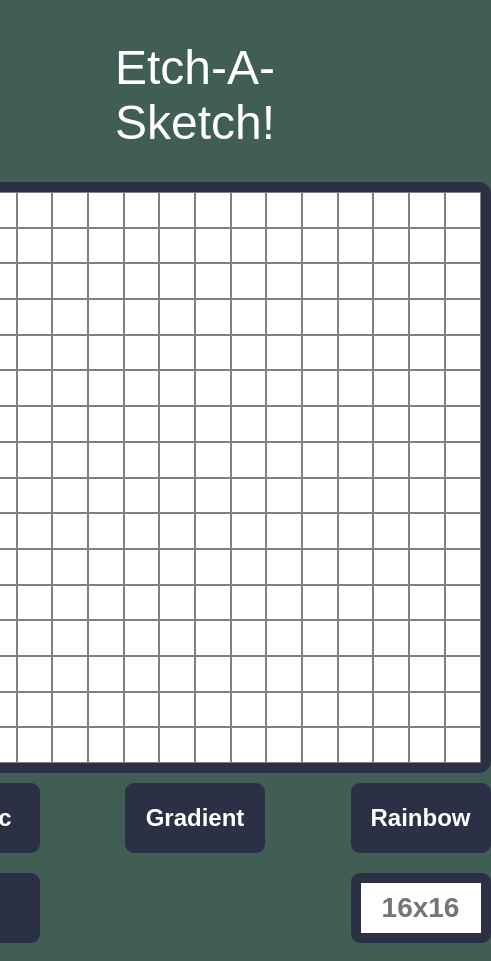
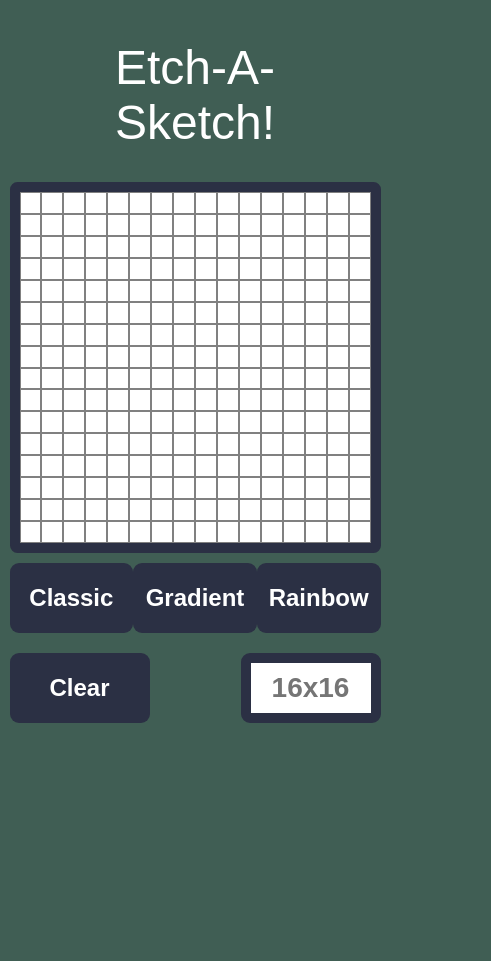
Before and after one commit to detierrez/odin-etchasketch, a plain HTML site: page index.html in a window 390 px wide. Shown: the whole page, 491 px wide, since content can reach past the window. After the commit the page ends 844 px from the top, so only its background shows below. Drawn offline with Linux system fonts and the light colour scheme; a web font is replaced by a local one.

Commit message:
Add mobile support
Made it work for touch interaction and smaller screens.

```diff
--- a/code.js
+++ b/code.js
@@ -3,7 +3,7 @@ const btnGradient = document.querySelector(".btn[data-label=Gradient]");
 const btnRainbow = document.querySelector(".btn[data-label=Rainbow]");
 const btnClear = document.querySelector(".btn[data-label=Clear]");
 const inputSize = document.querySelector("input");
-const divContainer = document.querySelector("#container");
+const divContainer = document.querySelector(".grid-container");
 const containerSize = divContainer.clientHeight;
 
 let gridSize;
@@ -45,7 +45,10 @@ function generateGrid() {
     tile.className = "tile";
     tile.style.backgroundColor = "rgba(255 255 255)";
     tile.style.width = `${tileSize}px`;
-    tile.addEventListener("mouseenter", paint);
+    tile.addEventListener("pointerdown", (e) => {
+      tile.releasePointerCapture(e.pointerId);
+    });
+    tile.addEventListener("pointerenter", paint);
     tiles.push(tile);
   }
   divContainer.replaceChildren(...tiles);
--- a/index.html
+++ b/index.html
@@ -15,7 +15,7 @@
 <body>
   <nav>Etch-A-Sketch!</nav>
   <div class="body-container">
-    <div id="container"></div>
+    <div class="grid-container"></div>
     <div class="input-container">
       <button class="btn" data-label="Classic"></button>
       <button class="btn" data-label="Gradient"></button>
--- a/styles.css
+++ b/styles.css
@@ -17,18 +17,24 @@ nav {
 }
 
 .body-container {
-  --size: 70vh;
+  --size: 95vw;
   width: round(var(--size), 1px);
   display: flex;
   flex-direction: column;
   align-items: center;
 }
 
+@media screen and (min-width: 480px) {
+  .body-container {
+    --size: 70vh;
+  }
+}
+
 .input-container {
   width: 100%;
 }
 
-#container {
+.grid-container {
   box-sizing: border-box;
   display: flex;
   flex-wrap: wrap;
@@ -44,6 +50,7 @@ nav {
   flex: 1 0 auto;
   border: 1px solid grey;
   transition: 0.2s background-color;
+  touch-action: none;
 }
 
 .input-container {
```
